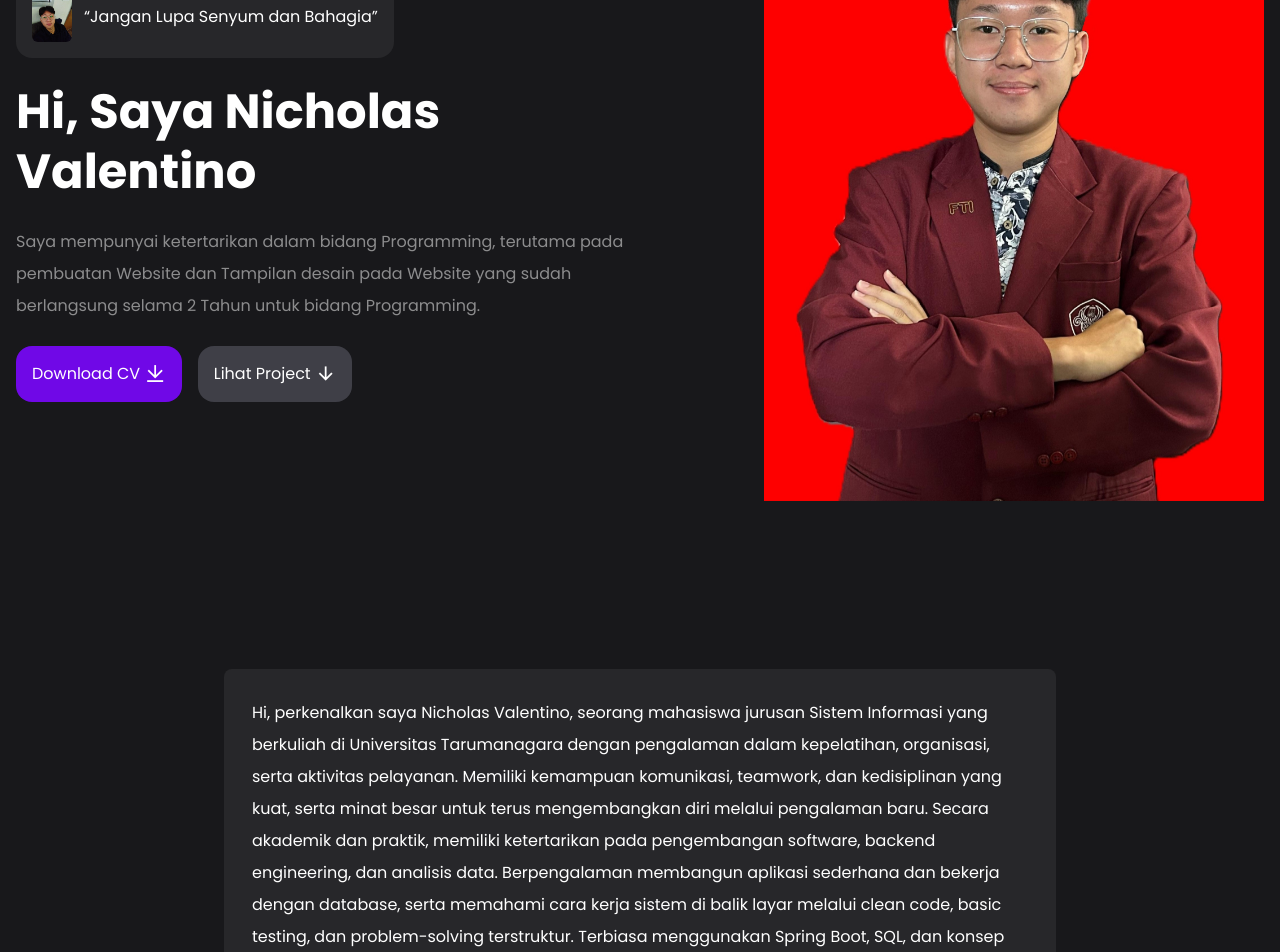
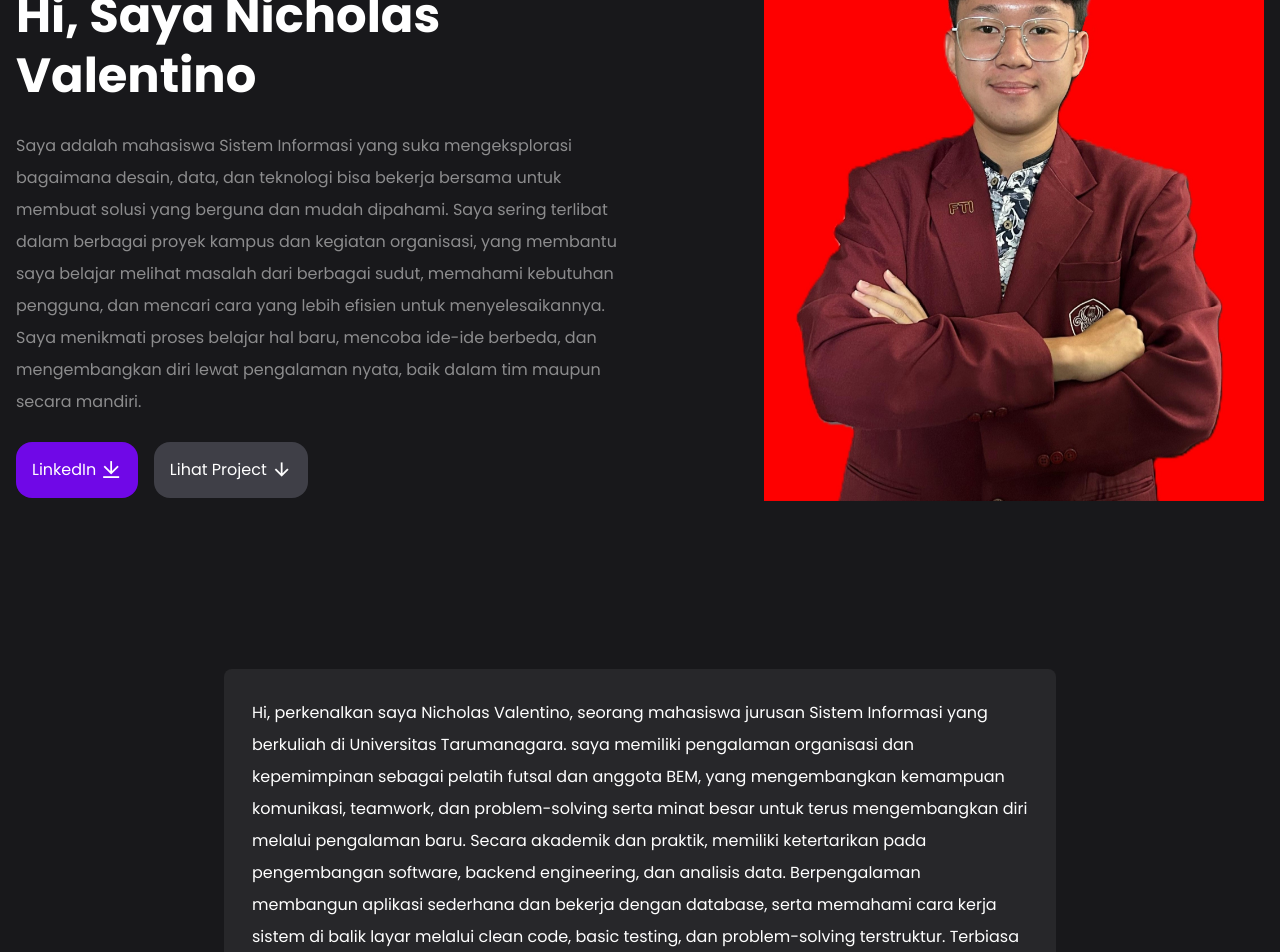
Before and after one commit to nicholv21/Website-Portfolio, a React (Vite) app: page / in a window 1280 px wide. Shown: the part 280-1232 px from the top of the page. Built offline with nearby package versions, Linux system fonts and the light colour scheme.

Commit message:
perbaikan kalimat

```diff
--- a/src/App.jsx
+++ b/src/App.jsx
@@ -10,18 +10,18 @@ function App() {
         {/* Border foto kecil dan quotes */}
         <div className="flex items-center gap-3 mb-6 bg-zinc-800 w-fit p-4 rounded-2xl">
         <img src={DataImage.Foto} alt="Image Nicho" className="w-10 rounded-md" loading="lazy" />
-        <q>Jangan Lupa Senyum dan Bahagia</q>
+        <q>A miracle doesn’t come from luck, but from someone who keeps trying when others stop.</q>
         </div> {/* Border foto kecil dan quotes */}
 
         <h1 className="text-5xl/tight font-bold mb-6">Hi, Saya Nicholas Valentino</h1>
         <p className="text-base/loose mb-6 opacity-50">
-          Saya mempunyai ketertarikan dalam bidang Programming, terutama pada
-          pembuatan Website dan Tampilan desain pada Website yang sudah berlangsung
-          selama 2 Tahun untuk bidang Programming.</p>
+        Saya adalah mahasiswa Sistem Informasi yang suka mengeksplorasi bagaimana desain, data, dan teknologi bisa bekerja bersama untuk membuat solusi yang berguna dan mudah dipahami.
+        Saya sering terlibat dalam berbagai proyek kampus dan kegiatan organisasi, yang membantu saya belajar melihat masalah dari berbagai sudut, memahami kebutuhan pengguna, dan mencari cara yang lebih efisien untuk menyelesaikannya.
+        Saya menikmati proses belajar hal baru, mencoba ide-ide berbeda, dan mengembangkan diri lewat pengalaman nyata, baik dalam tim maupun secara mandiri.</p>
         {/* Download dan Lihat */}
         <div className="flex items-center sm:gap-4 gap-2">
-          <a href="#" className="bg-violet-700 p-4 rounded-2xl hover:bg-violet-600">
-            Download CV <i className="ri-download-line ri-lg"></i>
+          <a href="https://www.linkedin.com/in/nicholasvalentino21" className="bg-violet-700 p-4 rounded-2xl hover:bg-violet-600">
+            LinkedIn <i className="ri-download-line ri-lg"></i>
           </a>
           <a href="#project" className="bg-zinc-700 p-4 rounded-2xl hover:bg-zinc-600">
             Lihat Project <i className="ri-arrow-down-line ri-lg"></i>
@@ -38,7 +38,7 @@ function App() {
       <div className="xl:w-2/3 lg:w-3/4 w-full mx-auto p-7 bg-zinc-800 rounded-lg" data-aos="fade-up" data-aos-duration="1000" data-aos-once="true">
         <img src={DataImage.Foto} alt="Image Nicho" className="w-12 rounded-md mb-10 sm:hidden" loading="lazy" />
         <p className="text-base/loose mb-10">
-          Hi, perkenalkan saya Nicholas Valentino, seorang mahasiswa jurusan Sistem Informasi yang berkuliah di Universitas Tarumanagara dengan pengalaman dalam kepelatihan, organisasi, serta aktivitas pelayanan. Memiliki kemampuan komunikasi, teamwork, dan kedisiplinan yang kuat, serta minat besar untuk terus mengembangkan diri melalui pengalaman baru.
+          Hi, perkenalkan saya Nicholas Valentino, seorang mahasiswa jurusan Sistem Informasi yang berkuliah di Universitas Tarumanagara. saya memiliki pengalaman organisasi dan kepemimpinan sebagai pelatih futsal dan anggota BEM, yang mengembangkan kemampuan komunikasi, teamwork, dan problem-solving serta minat besar untuk terus mengembangkan diri melalui pengalaman baru.
           Secara akademik dan praktik, memiliki ketertarikan pada pengembangan software, backend engineering, dan analisis data. Berpengalaman membangun aplikasi sederhana dan bekerja dengan database, serta memahami cara kerja sistem di balik layar melalui clean code, basic testing, dan problem-solving terstruktur.
           Terbiasa menggunakan Spring Boot, SQL, dan konsep dasar web development, serta terus meningkatkan kemampuan melalui proyek pribadi, perkuliahan, dan pembelajaran mandiri. Termotivasi untuk berkontribusi dalam tim profesional, mengerjakan proyek nyata, dan belajar dari developer ataupun engineer yang lebih berpengalaman.
         </p>
@@ -48,7 +48,7 @@ function App() {
             {/* Project Yang dikerjakan */}
             <div>
               <h1 className="text-4xl mb-1">
-                45<span className="text-violet-500">+</span>
+                4<span className="text-violet-500">+</span>
                 </h1>
                 <p>Project Selesai</p>
             </div>
@@ -57,7 +57,7 @@ function App() {
             {/* Tahun Pengalaman */}
             <div>
               <h1 className="text-4xl mb-1">
-                4<span className="text-violet-500">+</span>
+                2<span className="text-violet-500">+</span>
                 </h1>
                 <p>Tahun Pengalaman</p>
             </div>
--- a/src/components/Footer.jsx
+++ b/src/components/Footer.jsx
@@ -6,9 +6,6 @@ const Footer = () => {
             <a href="#">© 2025 Nicholas Valentino</a>
         </div>
         <div className="flex items-center gap-3">
-            <a href="https://wa.me/6283894096886" target="_blank" rel="noopener noreferrer">
-                <i className="ri-whatsapp-fill ri-2x"></i>
-            </a>
             <a href="https://www.instagram.com/nicholas.nv" target="_blank" rel="noopener noreferrer">
                 <i className="ri-instagram-fill ri-2x"></i>
             </a>
```
Also changed, not shown: src/data.js (line endings or trailing spaces).
